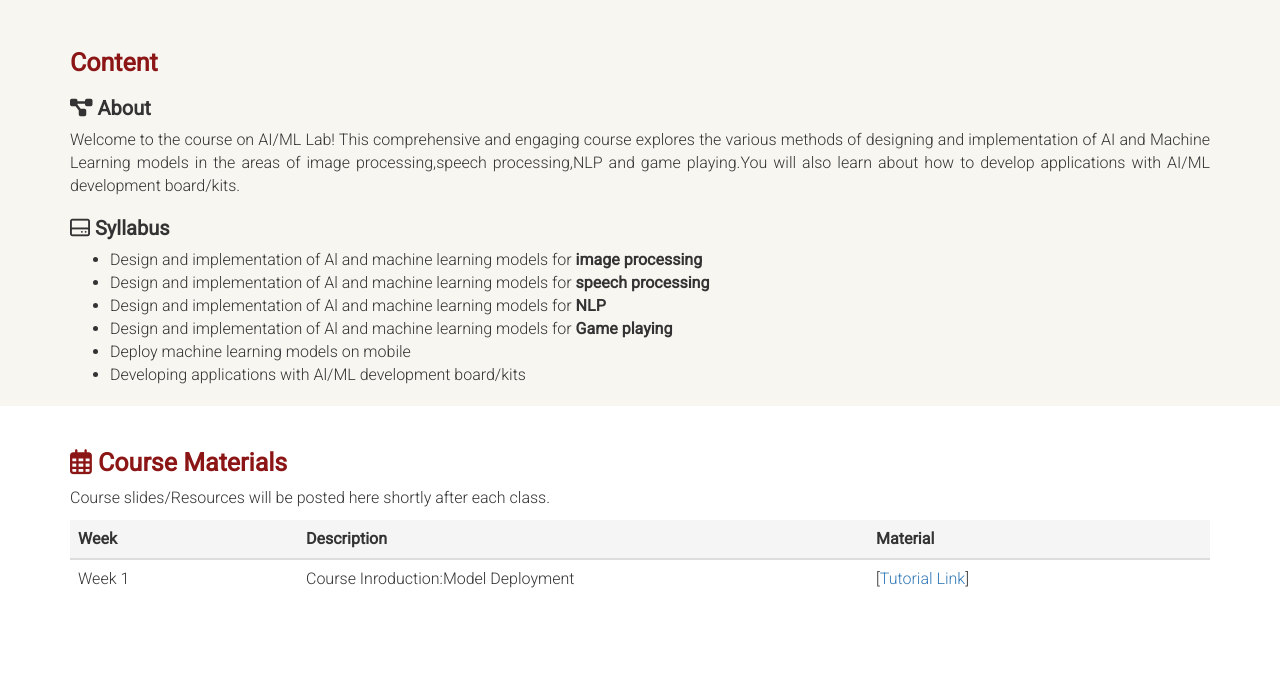
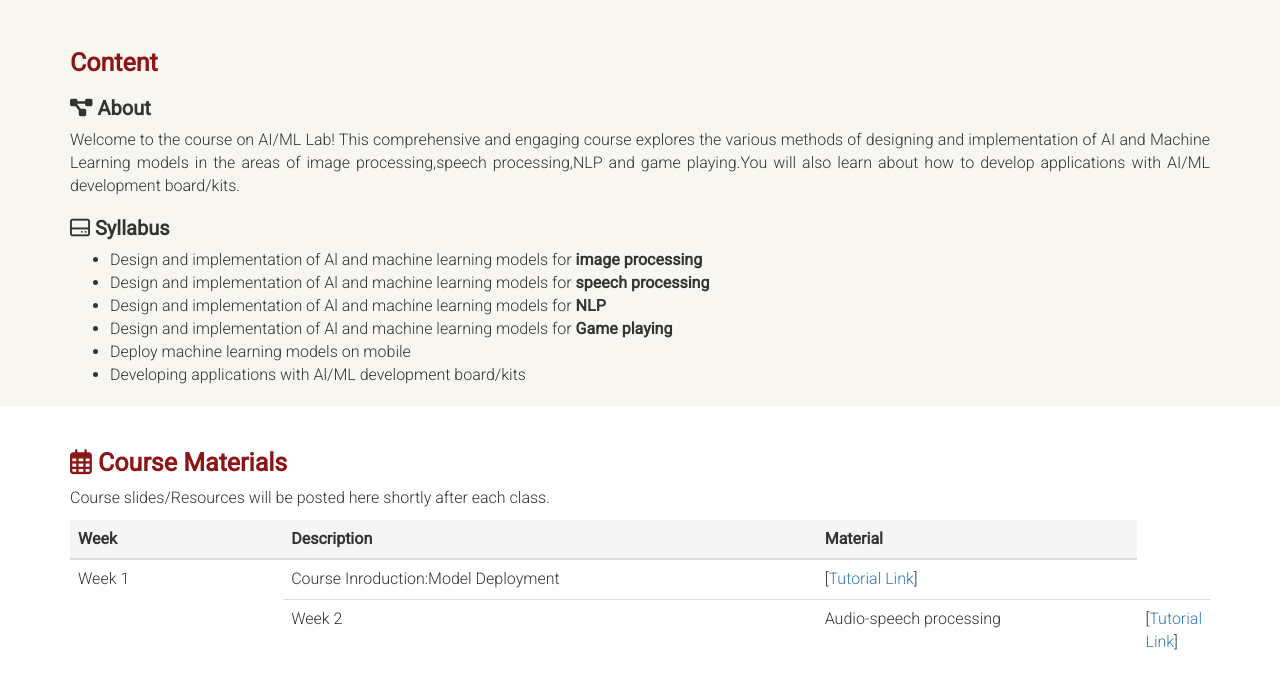
Before and after one commit to sjpcourse/DS510, a plain HTML site: page index.html in a window 1280 px wide. Shown: the part 1021-1709 px from the top of the page. Before the commit the page ends 1660 px from the top, so only its background shows below. Drawn offline with nearby package versions, Linux system fonts and the light colour scheme.

Commit message:
index.html

```diff
--- a/index.html
+++ b/index.html
@@ -153,6 +153,11 @@
           <td> Course Inroduction:Model Deployment </td>
           <td> [<a href="https://github.com/deba-iitbh/AI_ML_LAB" target="_blank">Tutorial Link</a>] </td>
         </tr>
+         <tr>
+          <td rowspan="3">Week 2</td>
+          <td> Audio-speech processing </td>
+          <td> [<a href="https://github.com/sjpcourse/DS510/blob/main/slides/audio_speech_tutorial-Copy1%20(1).ipynb" target="_blank">Tutorial Link</a>] </td>
+        </tr>
 
 
 
```
